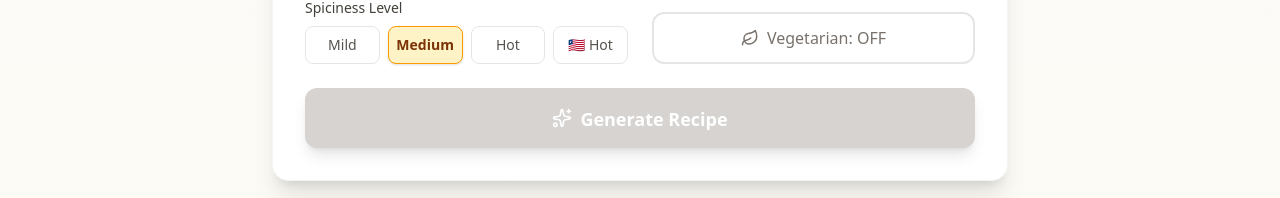
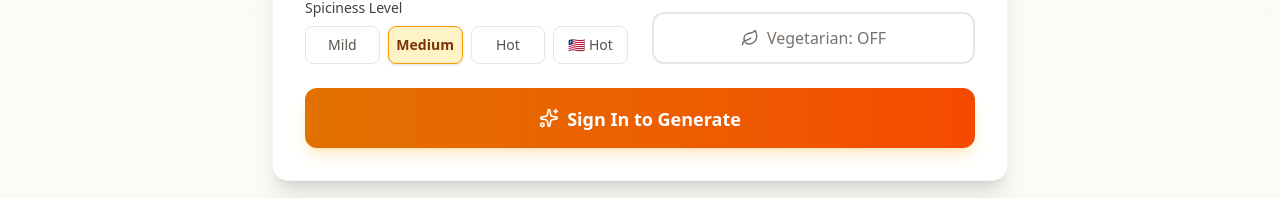
Before and after one commit to Kissimoney/Liberian-Kitchen-AI, a React (Vite) app: page /#/ in a window 1280 px wide. Shown: the part 704-902 px from the top of the page. Built offline with nearby package versions, Linux system fonts and the light colour scheme; no server answers.

Commit message:
Implement Auth Restriction for Create Function + Revert to Stable Gemini 2.0

```diff
--- a/src/components/Header.tsx
+++ b/src/components/Header.tsx
@@ -6,8 +6,7 @@ import { AuthModal } from './Auth/AuthModal';
 
 export const Header: React.FC = () => {
   const location = useLocation();
-  const { user, signOut } = useAuth();
-  const [isAuthOpen, setIsAuthOpen] = useState(false);
+  const { user, signOut, showAuthModal, openAuthModal, closeAuthModal } = useAuth();
   const [isMobileMenuOpen, setIsMobileMenuOpen] = useState(false);
 
   const isActive = (path: string) => location.pathname.startsWith(path);
@@ -87,7 +86,7 @@ export const Header: React.FC = () => {
                   </>
                 ) : (
                   <button
-                    onClick={() => setIsAuthOpen(true)}
+                    onClick={openAuthModal}
                     className="bg-stone-900 text-white px-5 py-2.5 rounded-full text-sm font-bold hover:bg-amber-600 transition-all shadow-sm"
                   >
                     Sign In
@@ -224,7 +223,7 @@ export const Header: React.FC = () => {
                   <div className="border-t border-stone-200 my-3"></div>
                   <button
                     onClick={() => {
-                      setIsAuthOpen(true);
+                      openAuthModal();
                       setIsMobileMenuOpen(false);
                     }}
                     className="w-full flex items-center justify-center gap-3 bg-gradient-to-r from-stone-900 to-stone-800 text-white px-4 py-4 rounded-xl font-bold text-base hover:from-amber-600 hover:to-orange-600 transition-all shadow-lg active:scale-95"
@@ -239,7 +238,7 @@ export const Header: React.FC = () => {
         )}
       </header>
 
-      <AuthModal isOpen={isAuthOpen} onClose={() => setIsAuthOpen(false)} />
+      <AuthModal isOpen={showAuthModal} onClose={closeAuthModal} />
     </>
   );
 };
--- a/src/contexts/AuthContext.tsx
+++ b/src/contexts/AuthContext.tsx
@@ -7,6 +7,9 @@ interface AuthContextType {
     user: User | null;
     loading: boolean;
     signOut: () => Promise<void>;
+    showAuthModal: boolean;
+    openAuthModal: () => void;
+    closeAuthModal: () => void;
 }
 
 const AuthContext = createContext<AuthContextType>({
@@ -14,6 +17,9 @@ const AuthContext = createContext<AuthContextType>({
     user: null,
     loading: true,
     signOut: async () => { },
+    showAuthModal: false,
+    openAuthModal: () => { },
+    closeAuthModal: () => { },
 });
 
 import { recipeService } from '../services/recipeService';
@@ -22,6 +28,10 @@ export const AuthProvider: React.FC<{ children: React.ReactNode }> = ({ children
     const [session, setSession] = useState<Session | null>(null);
     const [user, setUser] = useState<User | null>(null);
     const [loading, setLoading] = useState(true);
+    const [showAuthModal, setShowAuthModal] = useState(false);
+
+    const openAuthModal = () => setShowAuthModal(true);
+    const closeAuthModal = () => setShowAuthModal(false);
 
     // Helper to sync local recipes to cloud
     const syncLocalRecipes = async (userId: string) => {
@@ -59,8 +69,11 @@ export const AuthProvider: React.FC<{ children: React.ReactNode }> = ({ children
             setUser(session?.user ?? null);
             setLoading(false);
 
-            if (event === 'SIGNED_IN' && session?.user) {
-                syncLocalRecipes(session.user.id);
+            if (event === 'SIGNED_IN') {
+                closeAuthModal(); // Close modal on successful sign in
+                if (session?.user) {
+                    syncLocalRecipes(session.user.id);
+                }
             }
         });
 
@@ -72,7 +85,7 @@ export const AuthProvider: React.FC<{ children: React.ReactNode }> = ({ children
     };
 
     return (
-        <AuthContext.Provider value={{ session, user, loading, signOut }}>
+        <AuthContext.Provider value={{ session, user, loading, signOut, showAuthModal, openAuthModal, closeAuthModal }}>
             {children}
         </AuthContext.Provider>
     );
--- a/src/pages/Home.tsx
+++ b/src/pages/Home.tsx
@@ -11,7 +11,7 @@ import { CUISINES } from '../cuisineData';
 export const Home: React.FC = () => {
   const navigate = useNavigate();
   const location = useLocation();
-  const { user } = useAuth();
+  const { user, openAuthModal } = useAuth();
   const [query, setQuery] = useState('');
   const [cuisine, setCuisine] = useState('Liberian');
   const [isVegetarian, setIsVegetarian] = useState(false);
@@ -32,6 +32,12 @@ export const Home: React.FC = () => {
 
   const handleGenerate = async (e: React.FormEvent) => {
     e.preventDefault();
+
+    if (!user) {
+      openAuthModal();
+      return;
+    }
+
     if (!query.trim()) return;
 
     setStatus(LoadingState.GENERATING_TEXT);
@@ -209,15 +215,15 @@ export const Home: React.FC = () => {
 
             <button
               type="submit"
-              disabled={!query || status !== LoadingState.IDLE}
-              className={`w-full py-3.5 sm:py-4 rounded-xl font-bold text-base sm:text-lg text-white shadow-lg flex items-center justify-center gap-2 transition-all transform active:scale-95 min-h-[52px] ${!query || status !== LoadingState.IDLE
+              disabled={(!query && !!user) || status !== LoadingState.IDLE}
+              className={`w-full py-3.5 sm:py-4 rounded-xl font-bold text-base sm:text-lg text-white shadow-lg flex items-center justify-center gap-2 transition-all transform active:scale-95 min-h-[52px] ${(!query && !!user) || status !== LoadingState.IDLE
                 ? 'bg-stone-300 cursor-not-allowed'
                 : 'bg-gradient-to-r from-amber-600 to-orange-600 hover:from-amber-700 hover:to-orange-700 shadow-amber-500/20'
                 }`}
             >
               {status === LoadingState.IDLE && (
                 <>
-                  <Sparkles size={20} /> <span className="relative top-[1px]">Generate Recipe</span>
+                  <Sparkles size={20} /> <span className="relative top-[1px]">{user ? "Generate Recipe" : "Sign In to Generate"}</span>
                 </>
               )}
               {status === LoadingState.GENERATING_TEXT && (
--- a/src/services/geminiService.ts
+++ b/src/services/geminiService.ts
@@ -7,7 +7,7 @@ if (!apiKey) {
   console.error("GEMINI_API_KEY is not defined in process.env");
 }
 
-console.log("Initializing Gemini Service: v1 with gemini-2.5-flash [VER_10_2.5_NEW_ERA]");
+console.log("Initializing Gemini Service: v1 with gemini-2.0-flash [VER_11_2.0_STABLE]");
 const genAI = new GoogleGenerativeAI(apiKey || 'DUMMY_KEY_FOR_BUILD');
 
 // Schema for structured recipe output
@@ -76,7 +76,7 @@ export const generateRecipeText = async (request: GenerationRequest): Promise<Om
     // Reverting to 2.0-flash as 1.5 failed.
     // If 429 occurs, the user MUST wait.
     const model = genAI.getGenerativeModel(
-      { model: "gemini-2.5-flash" },
+      { model: "gemini-2.0-flash" },
       { apiVersion: 'v1' }
     );
 
```
